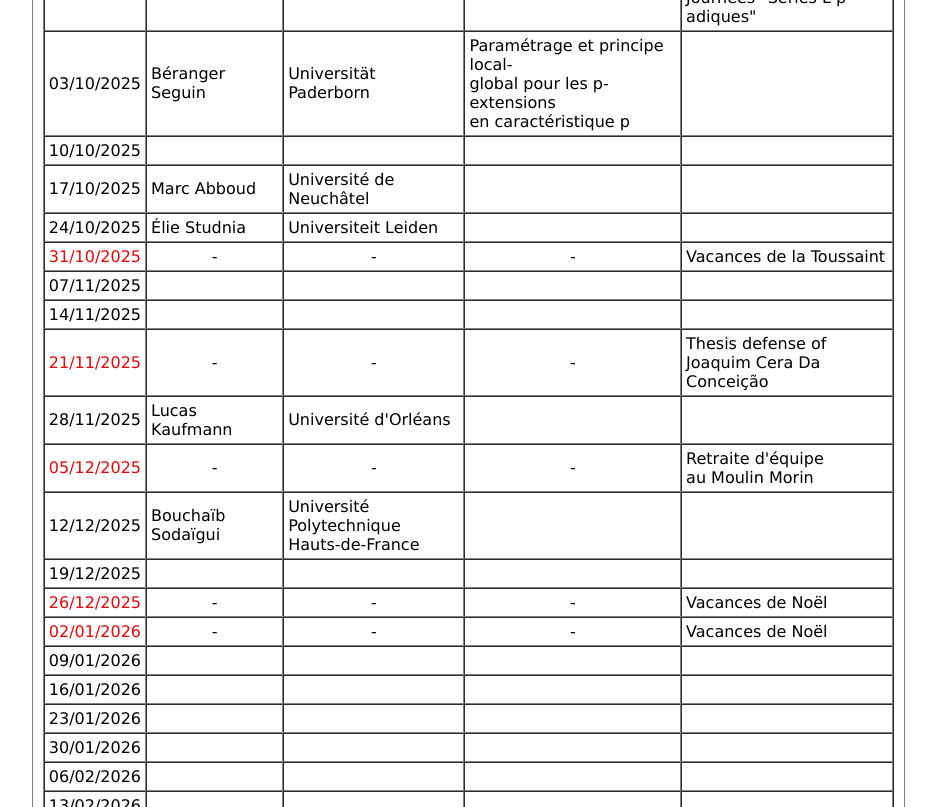
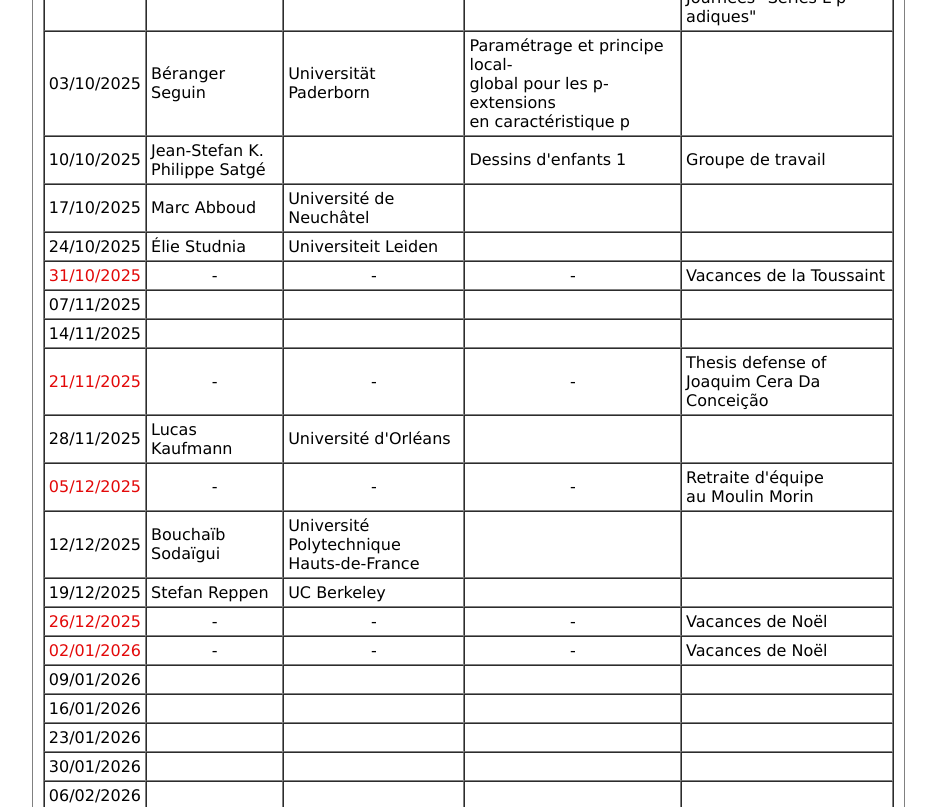
Before and after one commit to ErtlVroni/ertlvroni.github.io, a plain HTML site: page SeminaireTNGA/seminaire_tnga.htm in a window 1280 px wide. Shown: the part 421-1228 px from the top of the page, without its empty margins (249-1185 px from the left). Drawn offline with Linux system fonts and the light colour scheme.

Commit message:
Adde groupe de travail and talk of Stefan Reppen

```diff
--- a/SeminaireTNGA/seminaire_tnga.htm
+++ b/SeminaireTNGA/seminaire_tnga.htm
@@ -90,10 +90,10 @@
 		     </tr>
 		     <tr>
 		     <td  align="left">10/10/2025</td>
+		     <td>Jean-Stefan K.<br>Philippe Satg&eacute;</td>
 		     <td></td>
-		     <td></td>
-		     <td></td>
-		     <td></td>
+		     <td>Dessins d'enfants 1</td>
+		     <td>Groupe de travail</td>
 		     </tr>
 		     <tr>
 		     <td  align="left">17/10/2025</td>
@@ -160,8 +160,8 @@
 		     </tr>
 		     <tr>
 		     <td  align="left">19/12/2025</td>
-		     <td></td>
-		     <td></td>
+		     <td>Stefan Reppen</td>
+		     <td>UC Berkeley</td>
 		     <td></td>
 		     <td></td>
 		     </tr>
```
